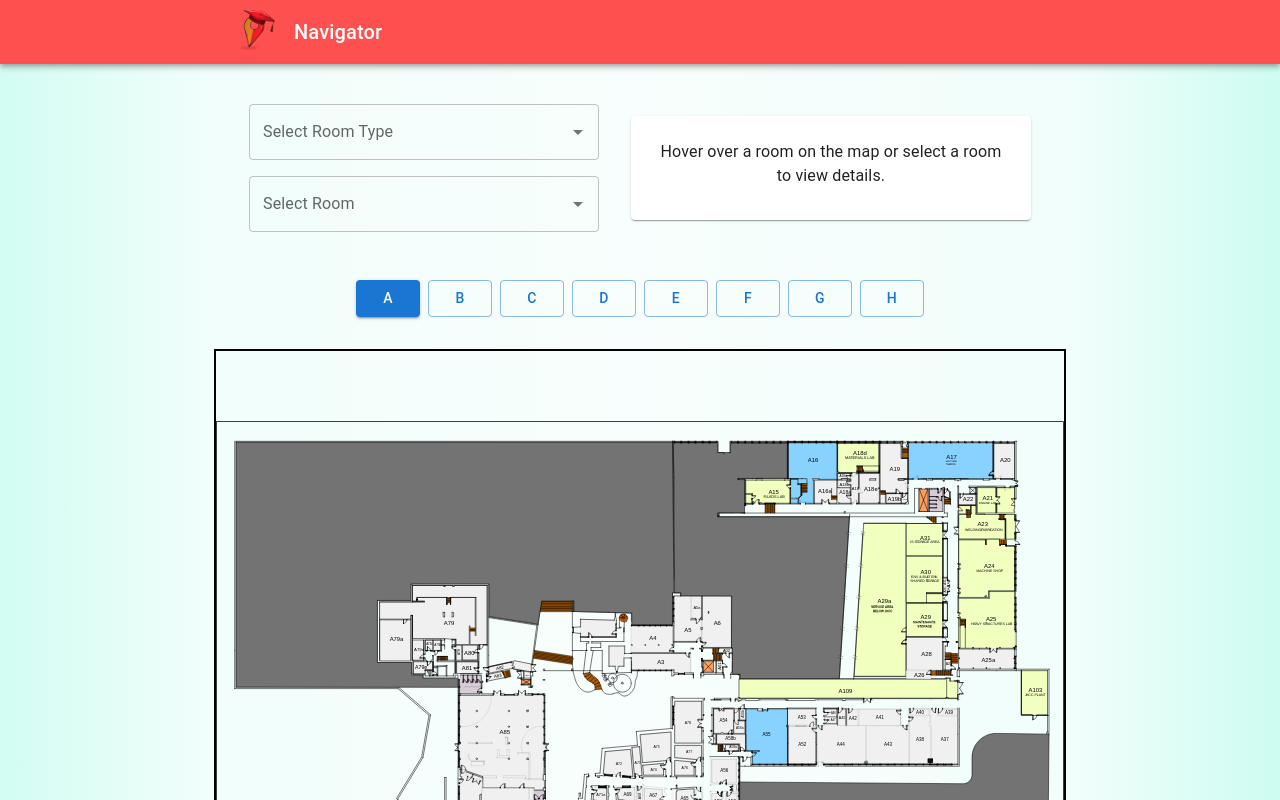
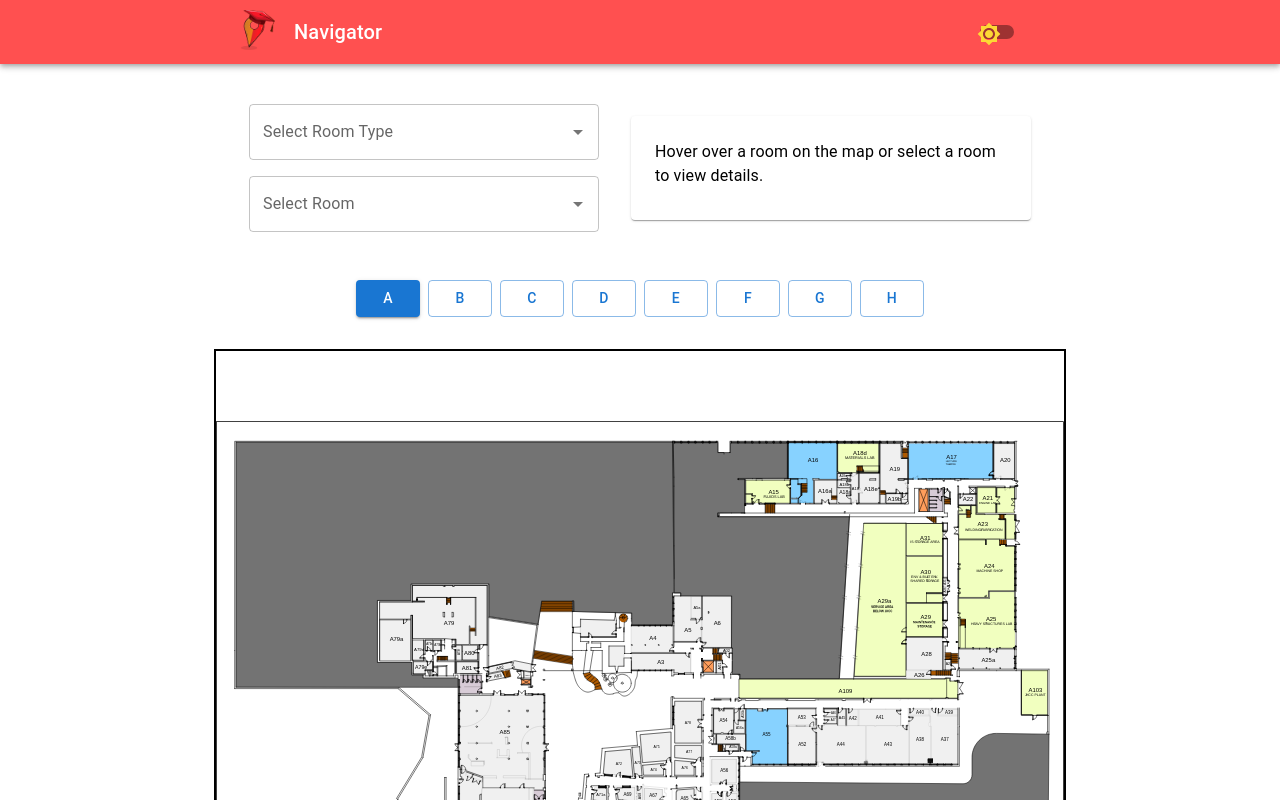
Before and after one commit to mayphyusinthant/Master_Project, a React (Vite) app in the folder Frontend/: page /plan-info in a window 1280 px wide. Shown: the top 800 px of the page. Built offline with nearby package versions, Linux system fonts and the light colour scheme; no server answers.

Commit message:
dark mode and redundant console.logs from plan info

```diff
--- a/Frontend/src/App.css
+++ b/Frontend/src/App.css
@@ -1,10 +1,10 @@
-#root {
+/* #root {
   text-align: center;
 
 
   background: rgb(205,252,241);
   background: linear-gradient(90deg, rgba(205,252,241,0.8979051093093487) 0%, rgba(241,254,251,1) 16%, rgba(248,254,253,1) 49%, rgba(241,254,251,1) 84%, rgba(205,252,241,1) 100%);
-}
+} */
 * {
   margin: 0;
   padding: 0;
--- a/Frontend/src/App.jsx
+++ b/Frontend/src/App.jsx
@@ -1,14 +1,18 @@
 import { BrowserRouter as Router } from 'react-router-dom';
-import { Box, Container } from '@mui/material';
+import { Box, Container, useTheme } from '@mui/material';
 import { Header } from './components/Header';
 import { Footer } from './components/Footer';
 import './App.css';
 import { AppRoutes } from './routes/AppRoutes';
 
 function App() {
+  const theme = useTheme();
   return (
     <Router>
-      <Box display="flex" flexDirection="column" minHeight="100vh">
+      <Box display="flex" flexDirection="column" minHeight="100vh" sx={{
+        backgroundColor: theme.palette.background.default,
+        color: theme.palette.text.primary,
+      }}>
         <Header />
         <Container maxWidth="md">
           <Box flexGrow={1}>
--- a/Frontend/src/components/Footer.jsx
+++ b/Frontend/src/components/Footer.jsx
@@ -1,7 +1,10 @@
 import { Facebook, Instagram, Twitter } from '@mui/icons-material';
-import { Box, IconButton, Typography } from '@mui/material';
+import { Box, IconButton, Typography, useTheme } from '@mui/material';
 
-export const Footer = () => (
+export const Footer = () => {
+  const theme = useTheme();
+
+  return (
     <Box
       component="footer"
       sx={{
@@ -10,7 +13,7 @@ export const Footer = () => (
         alignItems: 'center',
         mt: 'auto',
         py: 2,
-      backgroundColor: '#7C7777',
+        backgroundColor: theme.palette.background.footer,
         position: 'relative',
         bottom: 0,
         width: '100%',
@@ -31,3 +34,4 @@ export const Footer = () => (
       </IconButton>
     </Box>
   );
+}
--- a/Frontend/src/components/Header.jsx
+++ b/Frontend/src/components/Header.jsx
@@ -1,7 +1,19 @@
-import { AppBar, Container, Toolbar, Typography } from '@mui/material';
+import { useTheme } from '@emotion/react';
+import { AppBar, Container, FormControlLabel, IconButton, Switch, Toolbar, Typography } from '@mui/material';
+import { useContext } from 'react';
 import { Link } from 'react-router-dom';
+import { ColorModeContext } from '../theme/ColorModeContext';
+import { Brightness4, Brightness7 } from '@mui/icons-material';
 
-export const Header = () => (
+export const Header = () => {
+
+  const theme = useTheme();
+  const colorMode = useContext(ColorModeContext);
+  const isDark = theme.palette.mode === 'dark';
+
+
+return (
+
     <AppBar position="static" sx={{ textAlign: 'left', backgroundColor: '#FF5050' }}>
       <Container maxWidth="md">
         <Toolbar>
@@ -15,7 +27,31 @@ export const Header = () => (
           <Typography variant="h6" sx={{ flexGrow: 1 }}>
             Navigator
           </Typography>
+
+
+<FormControlLabel
+          control={
+            <Switch
+              checked={isDark}
+              onChange={colorMode.toggleColorMode}
+              icon={<Brightness7 sx={{ color: '#fdd835' }} />} // Sun
+              checkedIcon={<Brightness4 sx={{ color: '#90caf9' }} />} // Moon
+              sx={{
+                '& .MuiSwitch-switchBase.Mui-checked': {
+                  color: '#fff',
+                },
+                '& .MuiSwitch-thumb': {
+                  backgroundColor: isDark ? '#90caf9' : '#fdd835',
+                },
+              }}
+            />
+          }
+          label=""
+        />
         </Toolbar>
       </Container>
     </AppBar>
-);
+
+)
+
+}
--- a/Frontend/src/main.jsx
+++ b/Frontend/src/main.jsx
@@ -4,11 +4,14 @@ import './index.css';
 import App from './App.jsx';
 import { Provider } from 'react-redux';
 import store from './store/store.js';
+import { CustomThemeProvider } from './theme/ColorModeContext.jsx';
 
 createRoot(document.getElementById('root')).render(
   <StrictMode>
     <Provider store={store}>
-      <App />
+      <CustomThemeProvider>
+        <App />
+      </CustomThemeProvider>
     </Provider>
   </StrictMode>,
 );
--- a/Frontend/src/pages/PlanInfo.jsx
+++ b/Frontend/src/pages/PlanInfo.jsx
@@ -51,7 +51,7 @@ export const PlanInfo = () => {
         // Extract just the type values from the array of objects
         const typeValues = data.map(item => item.type);
         setRoomTypes(typeValues);
-        console.log("Room Types:", typeValues);
+
         setIsLoading(false);
       })
       .catch((error) => {
@@ -71,7 +71,7 @@ export const PlanInfo = () => {
 
       const url = `http://localhost:5000/api/available_rooms?${params}`;
 
-      console.log("Fetching from URL:", url);
+
 
       fetch(url)
         .then((response) => {
@@ -104,7 +104,7 @@ export const PlanInfo = () => {
     fetch('http://localhost:5000/api/available_rooms')
       .then((response) => response.json())
       .then((data) => {
-        console.log("All rooms data:", data);
+
         // Filter rooms based on the selected floor when floor changes
         setFullRoomData(data);
 
@@ -129,17 +129,17 @@ export const PlanInfo = () => {
       (room.floor && room.floor.toUpperCase() === floor)
     );
     setFloorRooms(roomsOnFloor);
-    console.log(`Rooms on floor ${floor}:`, roomsOnFloor);
+
   };
 
   return (
     <Grid2 container spacing={4} justifyContent="center" alignItems="center" sx={{ mt: 3 }}>
       {/* Left Side - Room Information */}
       <Grid2
-        item
-        xs={12}
+
+
         justifyContent="center"
-        md={5}
+
         display="flex"
         flexDirection="column"
         gap={2}
@@ -186,7 +186,7 @@ export const PlanInfo = () => {
         />
       </Grid2>
 
-      <Grid2 item xs={12} md={8}>
+      <Grid2 >
         <Card sx={{ p: 1, width: 400 }}>
           <CardContent>
             {selectedRoom ? (
@@ -208,7 +208,7 @@ export const PlanInfo = () => {
         </Card>
       </Grid2>
 
-      <Grid2 item xs={12} sx={{ width: '100%' }}>
+      <Grid2 sx={{ width: '100%' }}>
         <Box
           sx={{
             width: '100%',
--- /dev/null
+++ b/Frontend/src/theme/ColorModeContext.jsx
@@ -0,0 +1,55 @@
+import { createContext, useMemo, useState } from "react";
+import { createTheme, ThemeProvider } from "@mui/material/styles";
+
+export const ColorModeContext = createContext({ toggleColorMode: () => {} });
+
+export const CustomThemeProvider = ({ children }) => {
+  const [mode, setMode] = useState("light");
+
+  const colorMode = useMemo(() => ({
+    toggleColorMode: () => {
+      setMode((prevMode) => (prevMode === "light" ? "dark" : "light"));
+    },
+  }), []);
+
+  const theme = useMemo(() => {
+    return createTheme({
+      palette: {
+        mode,
+        ...(mode === "light"
+          ? {
+              primary: {
+                main: "#1976d2", // blue for light
+              },
+              background: {
+                default: `linear-gradient(90deg, rgba(205,252,241,0.9) 0%, rgba(241,254,251,1) 16%, rgba(248,254,253,1) 49%, rgba(241,254,251,1) 84%, rgba(205,252,241,1) 100%)`,
+                paper: "#ffffff",
+                footer: "#7C7777"
+              },
+              text: {
+                primary: "#000000",
+              },
+            }
+          : {
+              primary: {
+                main: "#90caf9", // soft blue for dark
+              },
+              background: {
+                default: "rgb(61, 61, 61)", // dark background
+                paper: "#1e1e1e",   // cards, appbar
+                footer: "#1e1e1e",
+              },
+              text: {
+                primary: "#ffffff",
+              },
+            }),
+      },
+    });
+  }, [mode]);
+
+  return (
+    <ColorModeContext.Provider value={colorMode}>
+      <ThemeProvider theme={theme}>{children}</ThemeProvider>
+    </ColorModeContext.Provider>
+  );
+};
```
Lines whose indentation alone changed are shown as unchanged.
